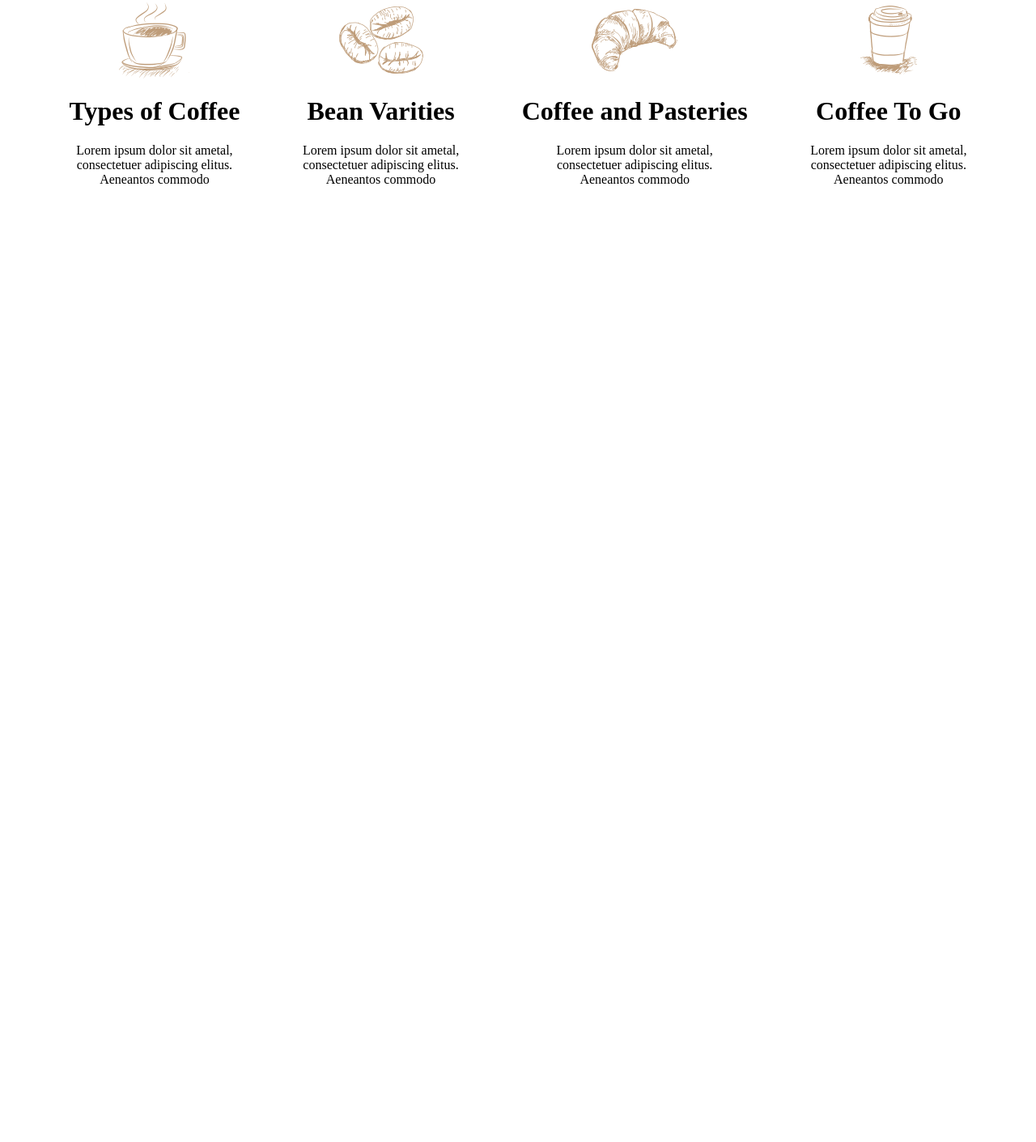
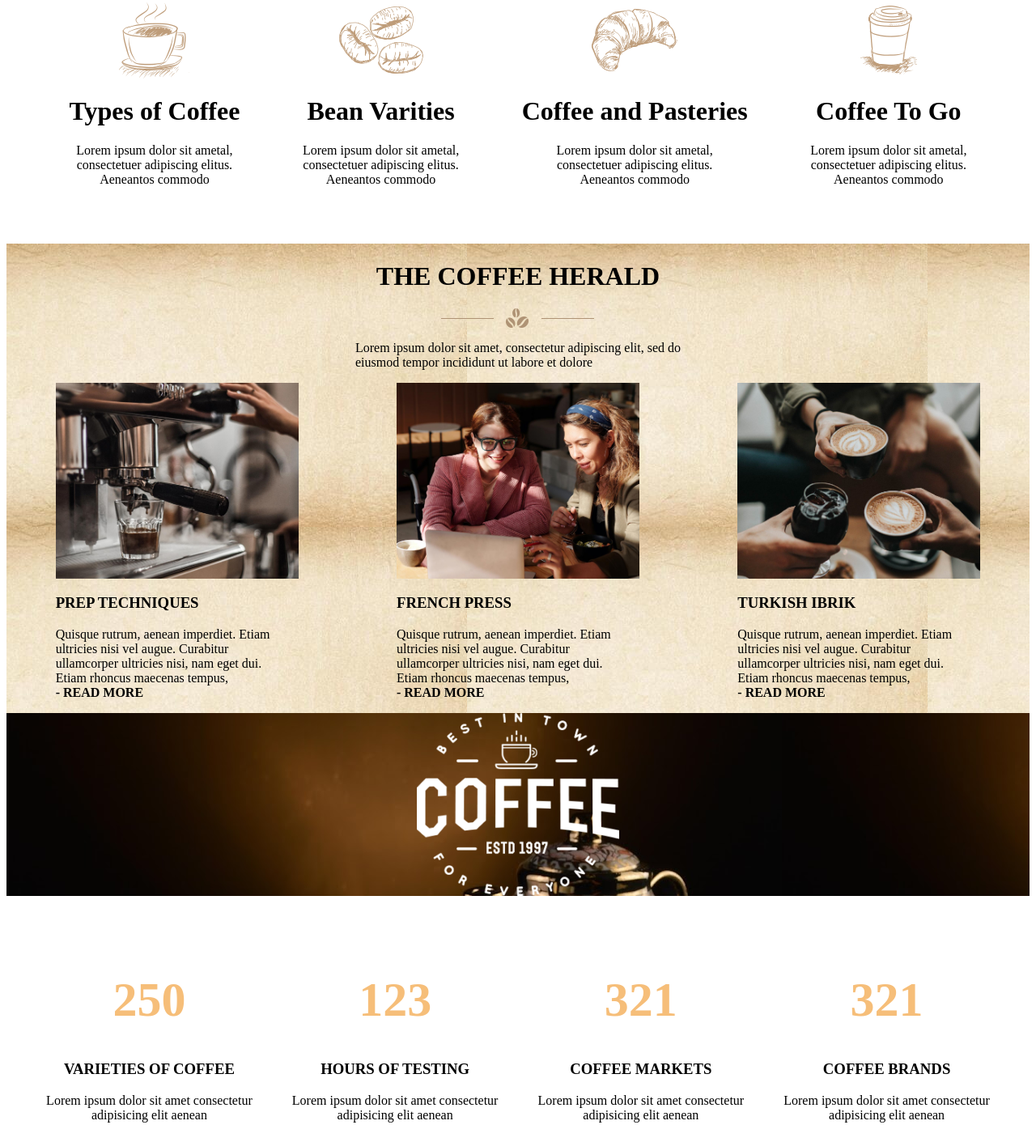
Before and after one commit to namrataswamy2006-maker/Coffee-Website, a plain HTML site: page index.html in a window 1280 px wide. Shown: the part 915-2326 px from the top of the page at 81% size. Before the commit the page ends 1170 px from the top, so only its background shows below. Drawn offline with Linux system fonts and the light colour scheme.

Commit message:
Add files via upload

```diff
--- a/index.html
+++ b/index.html
@@ -40,7 +40,44 @@
             align-items: center;
             justify-content: space-evenly;
         }
+        #fourth{
+            height: fit-content;
+            background-image: url(bacground.jpg);
+            flex-direction: column;
+            display: flex;
+            align-items: center;
+            justify-content: center;
+        }
+        #fourth1{
+            display: flex;
+            flex-direction: column;
+            align-items: center;
+            justify-content: center;
+        }
+        #fourth2{
+            width: 100%;
+            display: flex;
+            flex-wrap: wrap;
+            align-items: center;
+            justify-content: space-around;
+        }
+        #fifth{
+            height: fit-content;
+            background-image: url(Coffee.jpg);
+            display: flex;
+            align-items: center;
+            justify-content: center;
+        }
+        #sixth{
+            display: flex;
+            align-items: center;
+            justify-content: space-evenly;
+        }
+
+
+
     </style>`
+
 
     <body>
         <header>
@@ -109,5 +146,89 @@
                  Aeneantos commodo</p>
             </div>
         </center>
+
+        <br><br><br>
+
+            <div id="fourth">
+                <div id="fourth1">
+
+                <h1>THE COFFEE HERALD</h1>
+                <img src="title-separator (1).png" alt="title-separator">
+                <p>Lorem ipsum dolor sit amet, consectetur adipiscing elit, sed do <br>
+                    eiusmod tempor incididunt ut labore et dolore</p>
+                </div>
+
+
+            <div id="fourth2">
+            <div>
+                <img src="blog-1-img-1.jpg" alt="blog-1-img-1" width="300px">
+                <h3>PREP TECHNIQUES</h3>
+                <p>Quisque rutrum, aenean imperdiet. Etiam<br>
+                   ultricies nisi vel augue. Curabitur<br>
+                   ullamcorper ultricies nisi, nam eget dui. <br>
+                   Etiam rhoncus maecenas tempus,<br>
+                  <b>- READ MORE </b></p>
+            </div>
+
+            <div>
+                <div>
+                <img src="blog-1-img-2.jpg" alt="blog-1-img-2" width="300px">
+                <h3>FRENCH PRESS</h3>
+                <p>Quisque rutrum, aenean imperdiet. Etiam <br>
+                   ultricies nisi vel augue. Curabitur <br>
+                   ullamcorper ultricies nisi, nam eget dui.<br>
+                   Etiam rhoncus maecenas tempus,<br>
+                  <b> - READ MORE </b></p>
+                </div>
+            </div>
+            <div>
+                <img src="blog-1-img-3.jpg" alt="blog-1-img-3" width="300px">
+                <h3>TURKISH IBRIK</h3>
+                <P>Quisque rutrum, aenean imperdiet. Etiam <br>
+                   ultricies nisi vel augue. Curabitur <br>
+                   ullamcorper ultricies nisi, nam eget dui.<br>
+                   Etiam rhoncus maecenas tempus,<br>
+                   <b>- READ MORE </b></P>
+            </div>
+            </div>
+        </div>
+
+
+        <div id="fifth">
+            <img src="h1-single-img-1-250x226 (1) logo.png" alt="h1-single-img-1">
+        </div>
+
+        <br><br><br>
+        <center>
+        <div id="sixth">
+            <div id="sixth1">
+            <h1 style="font-size: 60px; color: rgb(246, 190, 121);">250</h1>
+            <h3>VARIETIES OF COFFEE</h3>
+            <p>Lorem ipsum dolor sit amet consectetur <br>adipisicing elit aenean</p>
+            </div>
+
+            <div>
+                <h1 style="font-size: 60px; color: rgb(246, 190, 121);">123</h1>
+                <h3>HOURS OF TESTING</h3>
+                <p>Lorem ipsum dolor sit amet consectetur <br>adipisicing elit aenean</p>
+            </div>
+
+            <div>
+                <h1 style="font-size: 60px; color: rgb(246, 190, 121);">321</h1>
+                <h3>COFFEE MARKETS</h3>
+                <P>Lorem ipsum dolor sit amet consectetur <br>adipisicing elit aenean</P>
+            </div>
+
+            <div>
+                <h1 style="font-size: 60px;  color: rgb(246, 190, 121);">321</h1>
+                <h3>COFFEE BRANDS</h3>
+                <P>Lorem ipsum dolor sit amet consectetur <br>adipisicing elit aenean</P>
+            </div>
+        </div>
+        </center>
+
+
+
+
     </body>
 </html>
```
Also changed, not shown: bacground.jpg (added), blog-1-img-1.jpg (added), blog-1-img-2.jpg (added), blog-1-img-3.jpg (added), cream-color.jpg (added), h1-single-img-1-250x226 (1) logo.png (added), title-separator (1).png (added).
